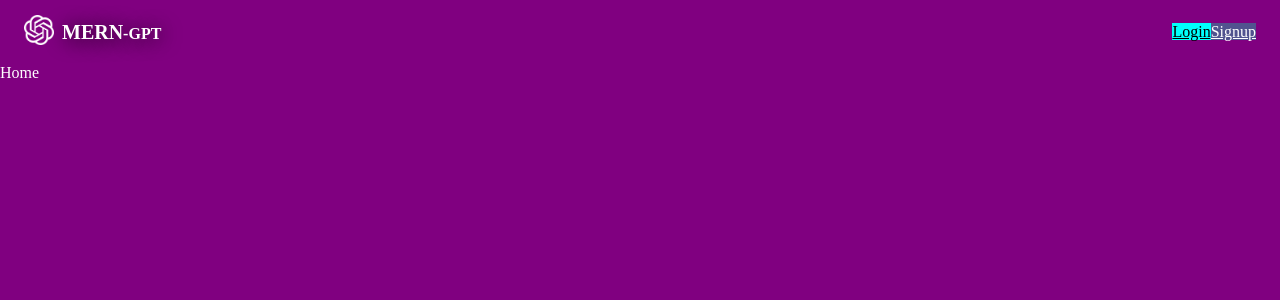
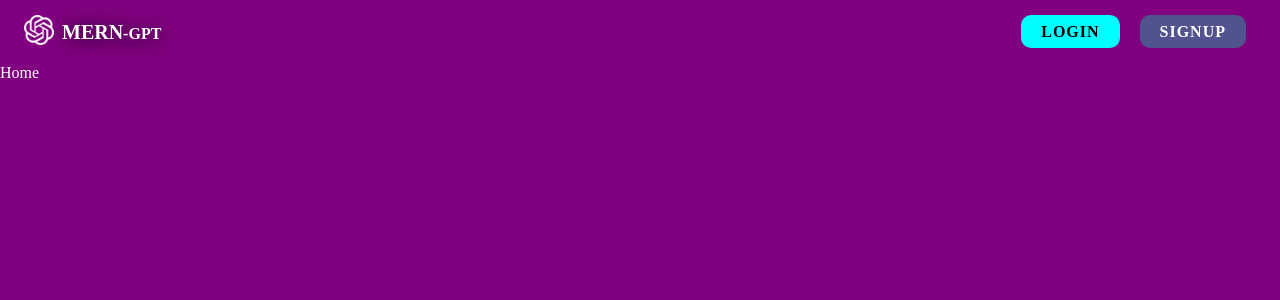
Before and after one commit to jamiepompei/MERN-AI-ChatBot, a React (Vite) app in the folder frontend/: page / in a window 1280 px wide. Shown: the top 300 px of the page. Built offline with nearby package versions, Linux system fonts and the light colour scheme.

Commit message:
styling for nav link

```diff
--- a/frontend/src/components/shared/NavigationLink.tsx
+++ b/frontend/src/components/shared/NavigationLink.tsx
@@ -11,6 +11,7 @@ type Props = {
 const NavigationLink = (props: Props) => {
     return (
         <Link
+        className="nav-link"
             to={props.to}
             style={{background: props.bg, color: props.textColor }}
         >
--- a/frontend/src/index.css
+++ b/frontend/src/index.css
@@ -12,3 +12,15 @@ html, body{
 .image-inverted{
   filter: invert(100%)
 }
+
+.nav-link {
+  font-weight: 600;
+  text-transform: uppercase;
+  margin-right: 10px;
+  margin-left: 10px;
+  padding: 8px 20px;
+  border-radius: 10px;
+  text-decoration: none;
+  letter-spacing: 1px;
+
+}
```
